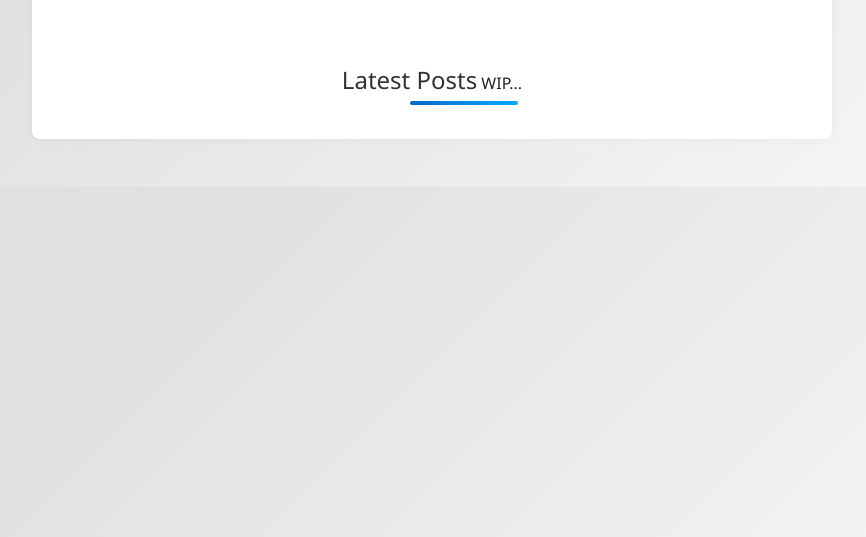
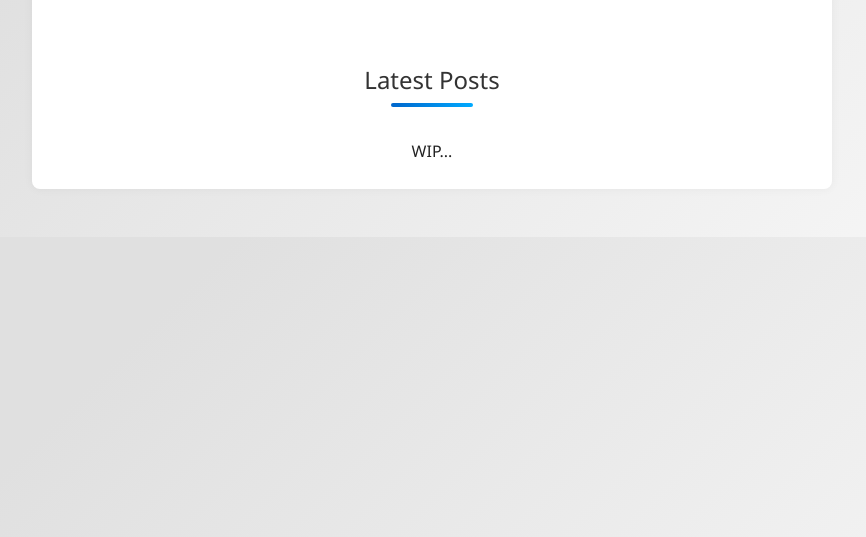
Before and after one commit to ItakatzI/ItakatzI.github.io, a plain HTML site: page Blog.html in a window 1280 px wide. Shown: the part 263-800 px from the top of the page, without its empty margins (208-1074 px from the left). Drawn offline with Linux system fonts and the light colour scheme.

Commit message:
some more CSS work

```diff
--- a/Blog.html
+++ b/Blog.html
@@ -23,8 +23,9 @@
     <!-- Blog Posts Section -->
     <section>
       <div class="section-title">Latest Posts</div>
-      WIP...
-      <!-- <ul class="blog-list">
+      <ul class="blog-list">
+        WIP...
+        <!--
         <li class="post-card">
           <h2>Building Modular VR Workflows</h2>
           <div class="meta">June 5, 2025 • 5 min read</div>
@@ -52,7 +53,8 @@
           </p>
           <a href="#" class="read-more">Read more →</a>
         </li>
-      </ul> -->
+        -->
+      </ul>
     </section>
   </div>
 
--- a/assets/css/styles.css
+++ b/assets/css/styles.css
@@ -167,17 +167,21 @@ a:hover {
 
 /* ==== Typing SVG ==== */
 #typing-svg {
-  display: block;               /* take up its own line under the title */
+  display: block;
+  /* take up its own line under the title */
   width: auto;
-  height: 50px;                 /* reserve the final height */
-  min-height: 50px;             /* even if not loaded yet */
+  height: 50px;
+  /* reserve the final height */
+  min-height: 50px;
+  /* even if not loaded yet */
   margin: 1rem auto 0;
   opacity: 0;
-  visibility: hidden;           /* hide until hover */
+  visibility: hidden;
+  /* hide until hover */
   transition: opacity 0.3s ease, visibility 0.3s ease;
 }
 
-#main-title:hover + #typing-svg {
+#main-title:hover+#typing-svg {
   opacity: 1;
   visibility: visible;
 }
@@ -196,10 +200,10 @@ a:hover {
 
 .section-title::after {
   content: "";
-  position: absolute;
-  left: 50%;
-  bottom: -2px;
-  width: 80%;
+  display: block;
+  margin: 4px auto 0;
+  /* auto-centers beneath the text */
+  width: 60%;
   height: 4px;
   background: linear-gradient(90deg, #0066cc, #00aaff);
   border-radius: 2px;
```
